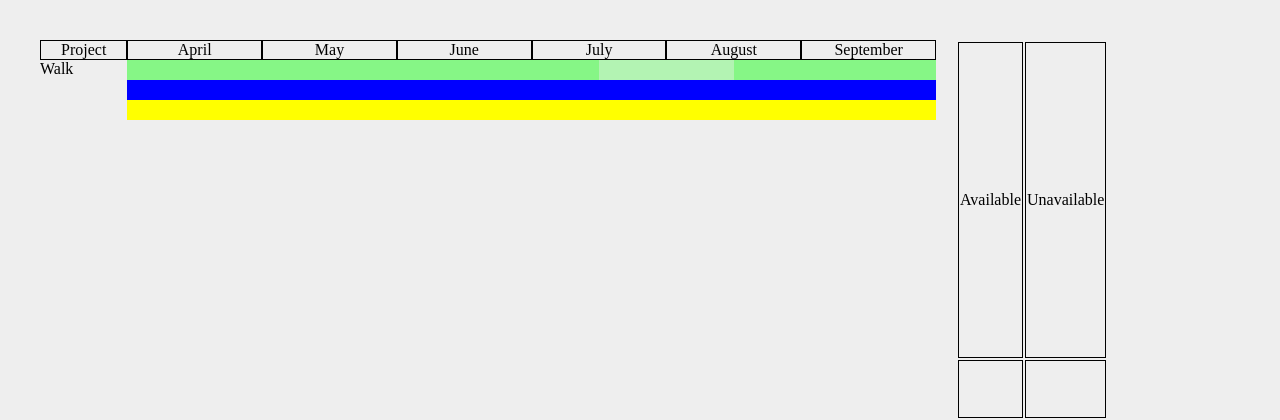
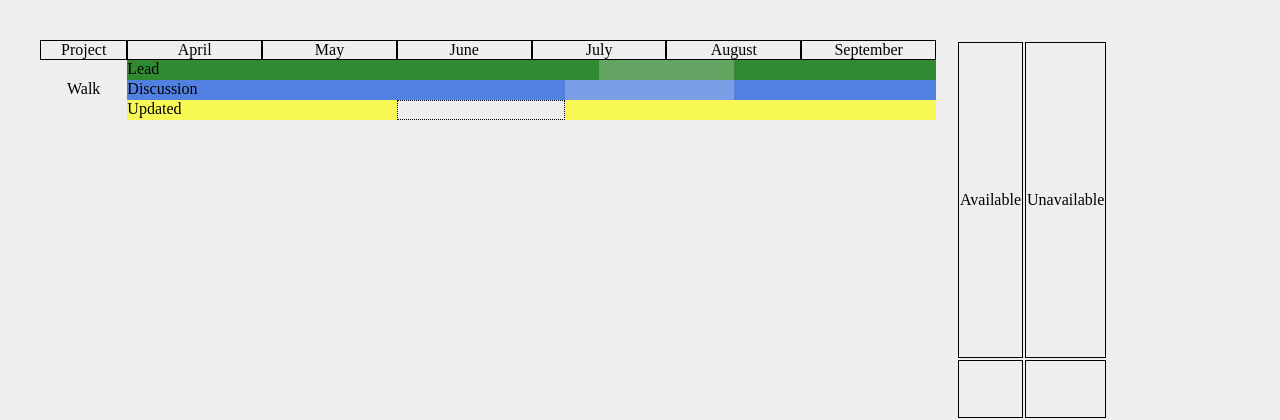
Before and after one commit to lightandluck/capacity-viz, a PHP site: page / in a window 1280 px wide. Shown: the top 420 px of the page. Run offline with PHP 8.4, Linux system fonts and the light colour scheme.

Commit message:
Prototype for Walk project viz finished

```diff
--- a/index.html
+++ b/index.html
@@ -28,13 +28,20 @@
       <span class="month september">September</span>
 
 
-      <div class="project-name">Walk</div>
+      <div class="project-name-walk">Walk</div>
 
-      <div class="capacity-lead-walk-3" data-name="Brendan"></div>
-      <div class="capacity-lead-walk-2" data-name="Kelsey"></div>
-      <div class="capacity-lead-walk-1" data-name="Kelsey"></div>
-      <div class="capacity-discussion" data-name="Kevin"></div>
-      <div class="capacity-updated" data-name="Rob"></div>
+      <div class="capacity-lead-walk-3" data-available="Brendan" data-unavailable="Kelsey"></div>
+      <div class="capacity-lead-walk-2" data-available="Brendan, Kelsey"></div>
+      <div class="capacity-lead-walk-1" data-available="Brendan, Kelsey">Lead</div>
+      <div class="capacity-discussion-walk-1" data-name="Rob"></div>
+      <div class="capacity-discussion-walk-2" data-available="Rob" data-unavailable="Kelsey"></div>
+      <div class="capacity-discussion-walk-5" data-available="Kelsey" data-unavailable="Rob"></div>
+      <div class="capacity-discussion-walk-3" data-available="Rob, Kelsey"></div>
+      <div class="capacity-discussion-walk-4" data-available="Rob, Kelsey">Discussion</div>
+      <div class="capacity-updated-walk-1" data-available="Kevin">Updated</div>
+      <div class="capacity-updated-walk-2" data-available="Kevin"></div>
+      <div class="capacity-updated-walk-3" data-unavailable="Kevin"></div>
+
     </main>
 
     <table class="status">
--- a/script.js
+++ b/script.js
@@ -9,6 +9,7 @@
 let names = '';
 const elements = document.querySelectorAll('[class*="capacity"]');
 const available = document.getElementById('available');
+const unavailable = document.getElementById('unavailable');
 
 Array.from(elements).forEach(element => {
   element.addEventListener('mouseover', showNames, false);
@@ -16,13 +17,13 @@ Array.from(elements).forEach(element => {
 })
 
 function showNames (event) {
-  console.log(event.target.dataset.name);
-  available.innerHTML = event.target.dataset.name;
-
+  available.innerHTML = event.target.dataset.available || '';
+  unavailable.innerHTML = event.target.dataset.unavailable || '';
 }
 
 function removeNames (event) {
   available.innerHTML = '';
+  unavailable.innerHTML = '';
 }
 
 function toggle(event) {
--- a/style.css
+++ b/style.css
@@ -68,30 +68,39 @@ main {
   grid-column: 22 / 26;
 }
 
-.project-name {
+.project-name-walk {
   grid-column: 1 / 2;
+  grid-row: 3 / 4;
+  text-align: center;
 }
 
 [class*="capacity"] {
   grid-column-start: 2;
   grid-column-end: -1;
-  text-align: center;
 }
 
 [class*="capacity-lead"] {
-  background-color: rgba(0, 255, 0, 0.25);
+  background-color: rgba(23, 124, 23, 0.644);
 }
 
 [class*="capacity-discussion"] {
-  background-color: blue;
+  background-color: rgba(59, 112, 224, 0.644);;
 }
 
 [class*="capacity-updated"] {
-  background-color: yellow
+  background-color: rgba(255, 255, 0, 0.644);
 }
 
 [class*="capacity-lead-walk"] {
   grid-row: 2 / 3;
+}
+
+[class*="capacity-discussion-walk"] {
+  grid-row: 3 / 4;
+}
+
+[class*="capacity-updated-walk"] {
+  grid-row: 4 / 5;
 }
 
 .capacity-lead-walk-1 {
@@ -102,6 +111,40 @@ main {
   grid-column: 20/26;
 }
 
+.capacity-discussion-walk-1 {
+  grid-column: 2/15;
+}
+
+.capacity-discussion-walk-2 {
+  grid-column: 16/-1;
+}
+
+.capacity-discussion-walk-3 {
+  grid-column: 20/26;
+}
+
+.capacity-discussion-walk-4 {
+  grid-column: 2/15;
+}
+
+.capacity-discussion-walk-5 {
+  grid-column: 15/16;
+}
+
+.capacity-updated-walk-1 {
+  grid-column: 2/10;
+}
+
+.capacity-updated-walk-2 {
+  grid-column: 15/-1;
+}
+
+.capacity-updated-walk-3 {
+  grid-column: 10/15;
+  border: 1px dotted black;
+  background-color: transparent;
+}
+
 .status {
   margin-left: 20px;
 }
```
